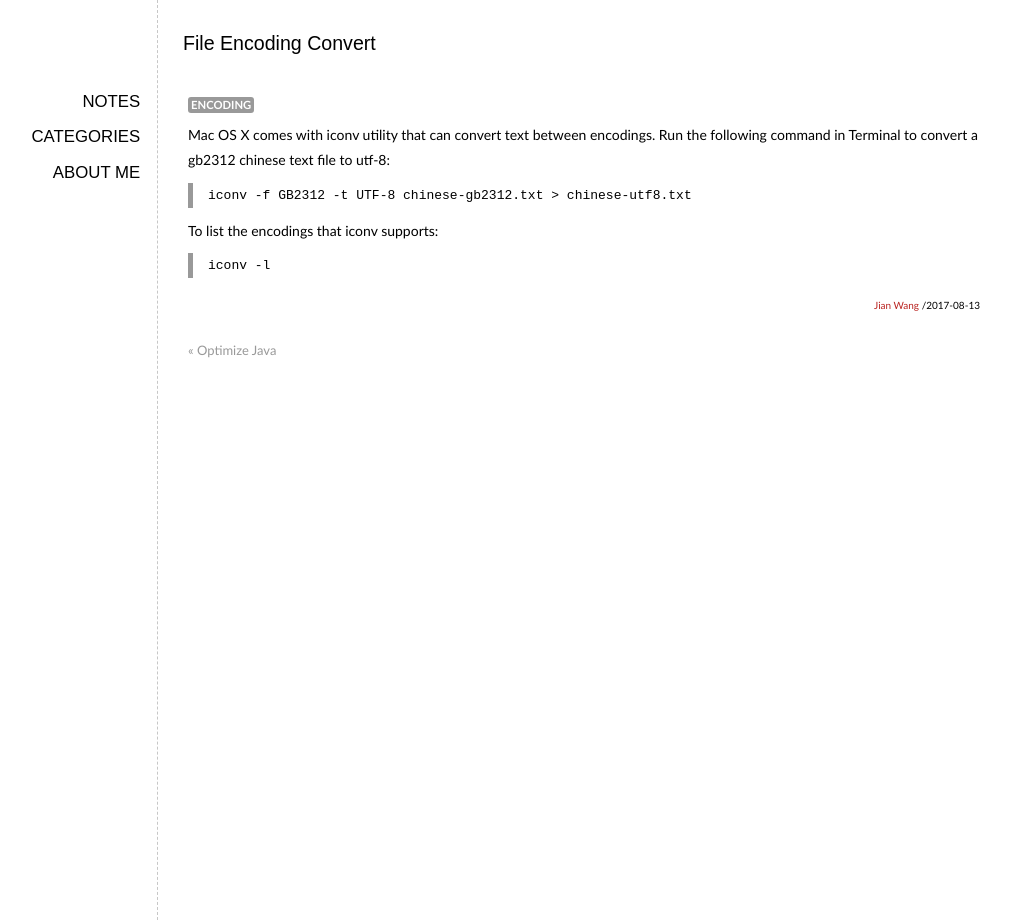
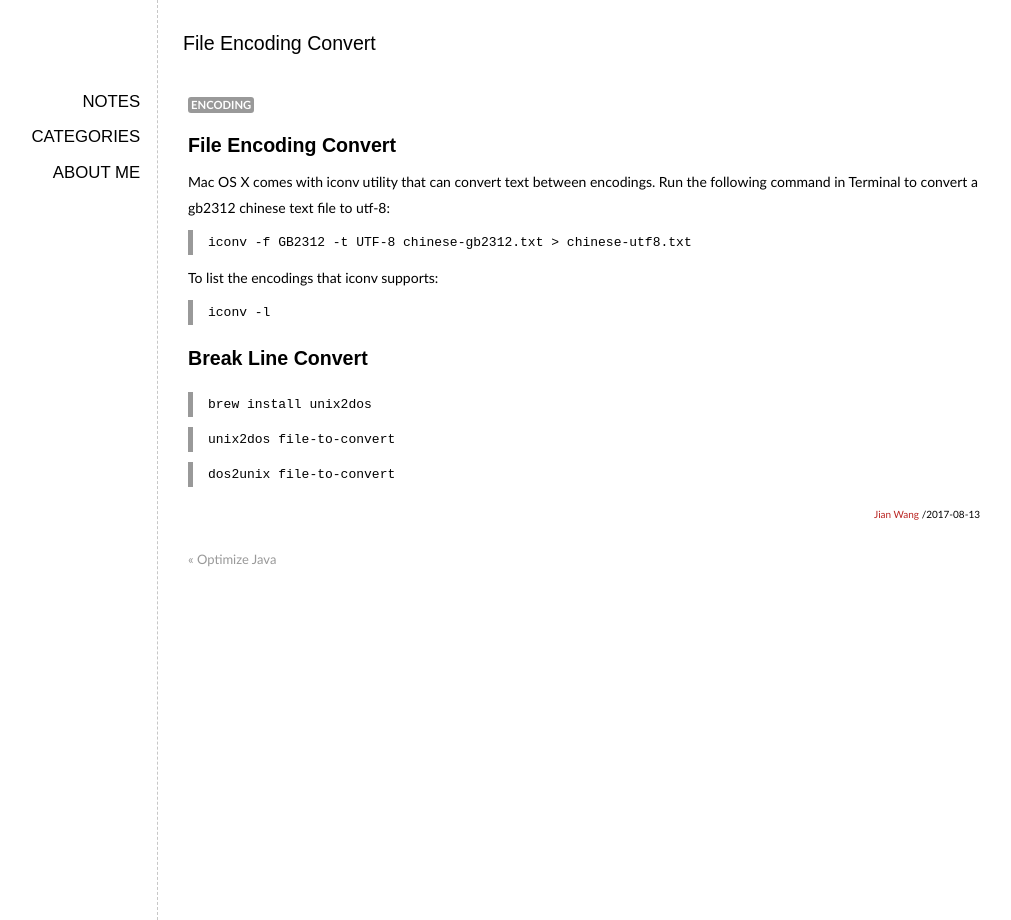
Before and after one commit to elan2wang/note, a Jekyll site: the page built from _posts/2017-08-13-File-Convert.md, in a window 1280 px wide. Shown: the whole page, without its empty margins (93-1104 px from the left). Built offline with Jekyll 4.4.1, drawn with Linux system fonts in a browser that asks for light colours; Markdown is read by kramdown in place of the engine named in the settings; comment, search, counter and statistics services are not loaded.

Commit message:
Update and rename 2017-08-13-File-Encoding-Convert.md to 2017-08-13-File-Convert.md

```diff
--- a/_posts/2017-08-13-File-Encoding-Convert.md
+++ b/_posts/2017-08-13-File-Convert.md
@@ -5,6 +5,7 @@ tags: Encoding
 categories: unix
 ---
 
+# File Encoding Convert
 Mac OS X comes with iconv utility that can convert text between encodings.
 Run the following command in Terminal to convert a gb2312 chinese text file to utf-8:
 
@@ -13,3 +14,11 @@ Run the following command in Terminal to convert a gb2312 chinese text file to u
 To list the encodings that iconv supports:
 
 ><code>iconv -l</code>
+
+# Break Line Convert
+
+><code>brew install unix2dos</code>
+
+><code>unix2dos file-to-convert</code>
+
+><code>dos2unix file-to-convert</code>
```
